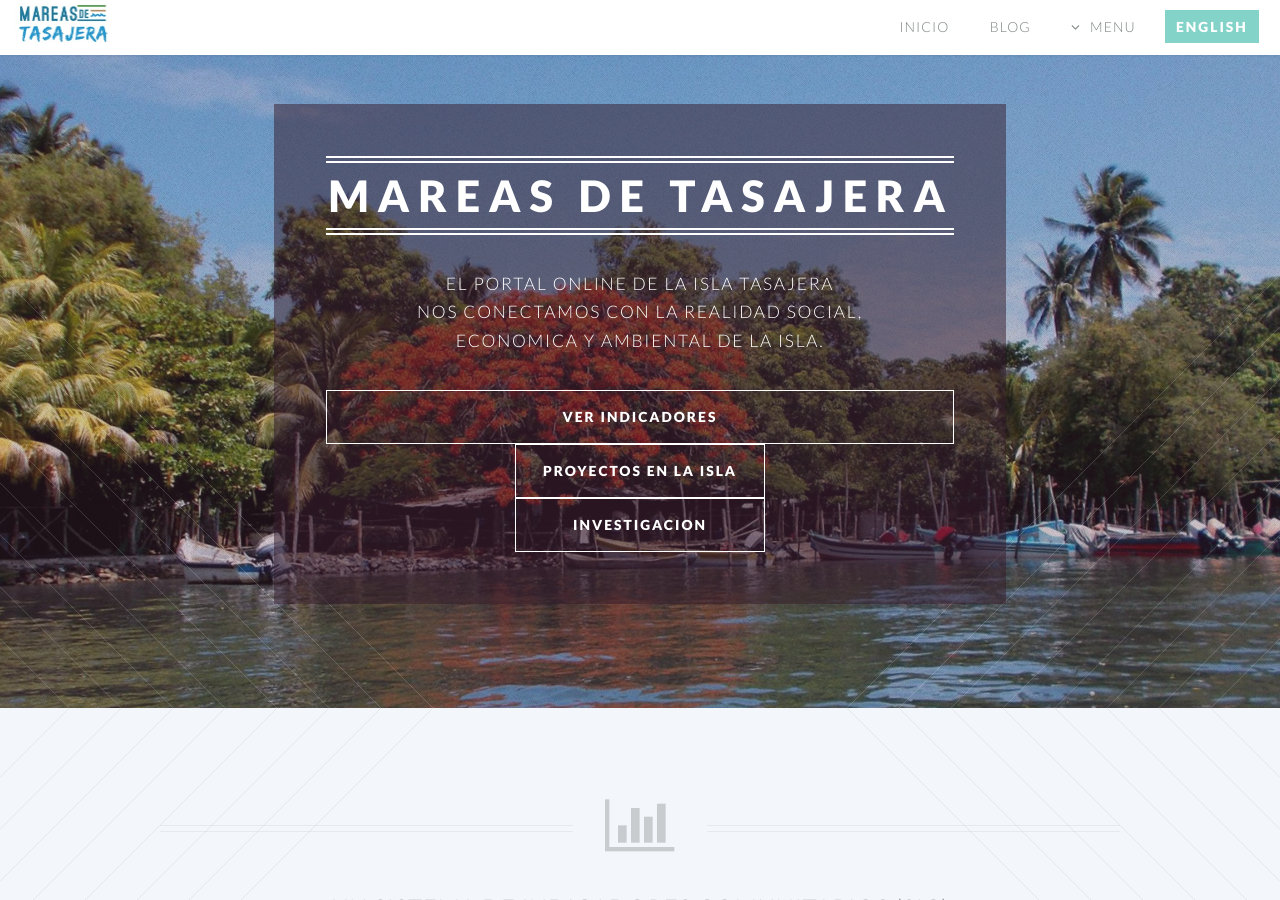
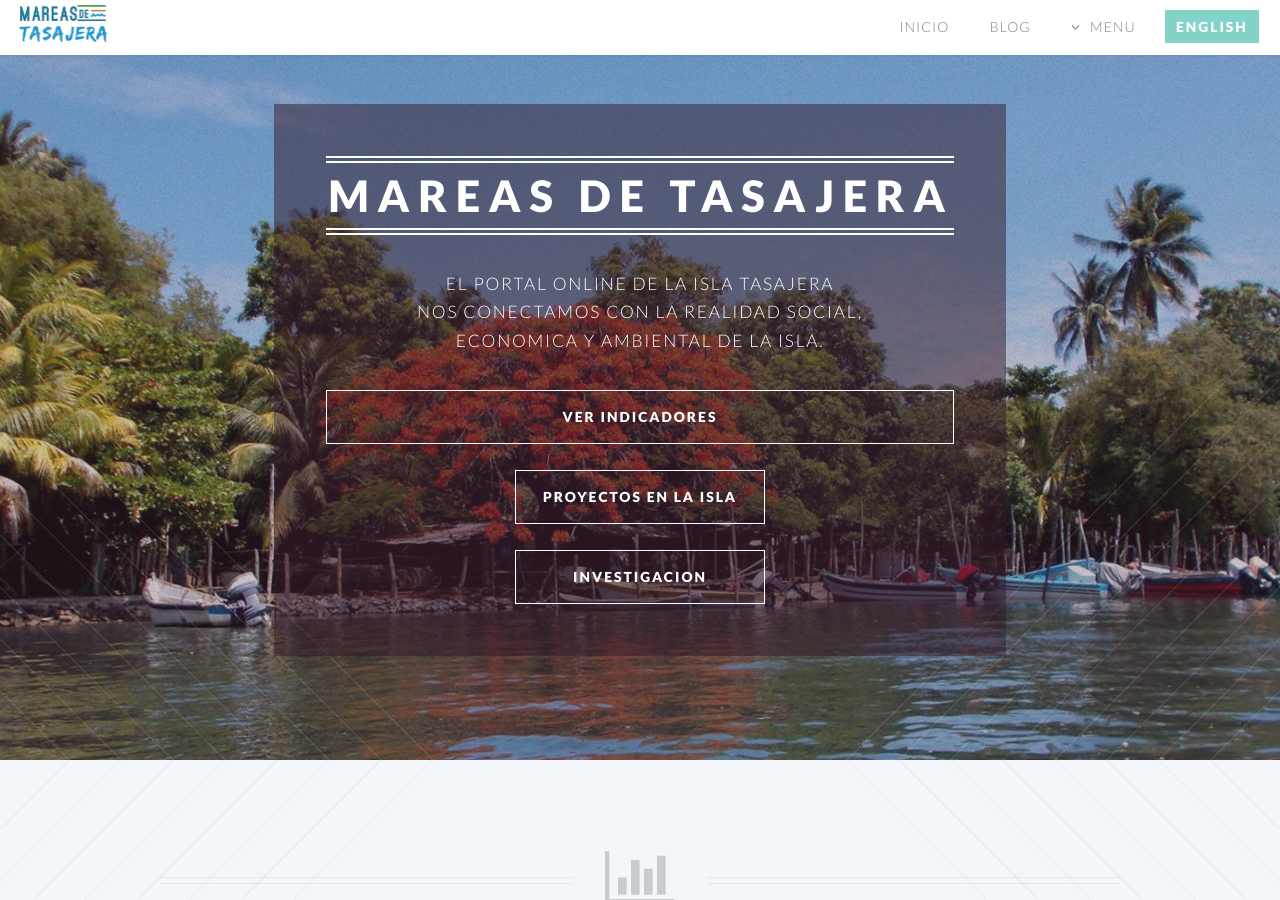
Before and after one commit to danteo90/danteo90.github.io, a Jekyll site: the page built from index.html, in a window 1280 px wide and 900 px high. Built offline with Jekyll 4.4.1, drawn with Linux system fonts in a browser that asks for light colours.

Commit message:
Update banner.html

```diff
--- a/_includes/banner.html
+++ b/_includes/banner.html
@@ -16,7 +16,7 @@
             nos conectamos con la realidad social,<br />
             economica y ambiental de la isla.</p>
         <footer>
-            <ul class="">
+            <ul class="buttons vertical">
                 <li><a href="#main" class="button fit scrolly">Ver indicadores</a></li>
                 <li><a href="#proyectos" class="button fir scrolly">Proyectos en la isla</a></li>
                 <li><a href="http://www.mareasdetasajera.com/el-proyecto.html" class="button fir scrolly">Investigacion</a></li>
```
